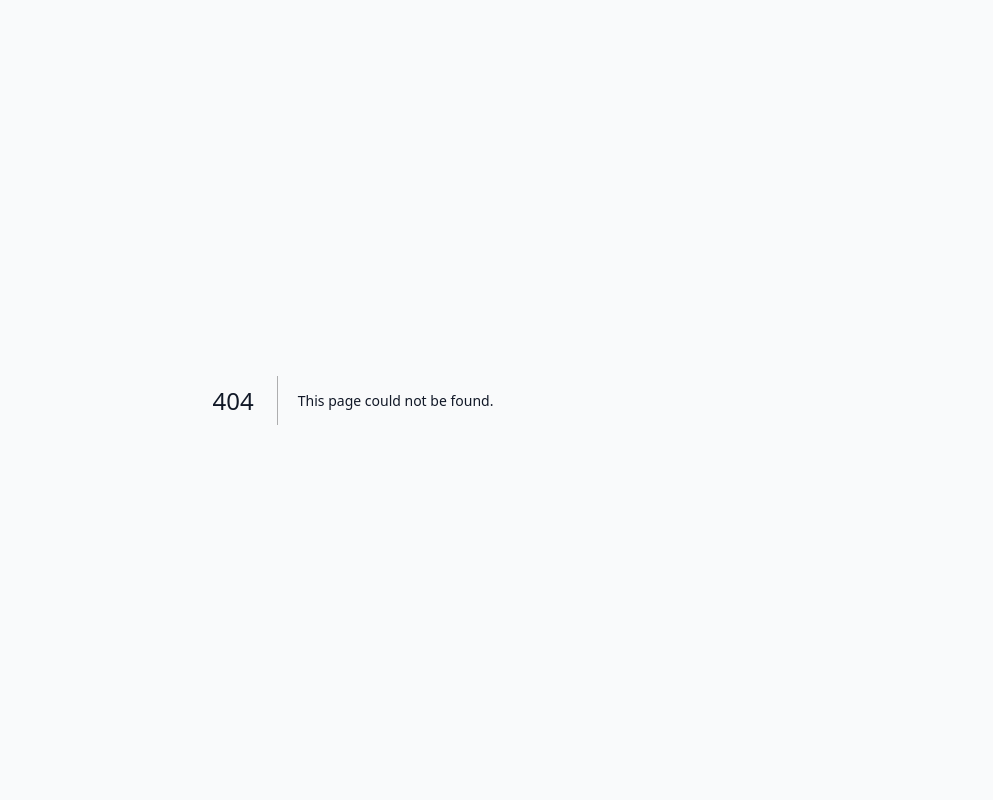
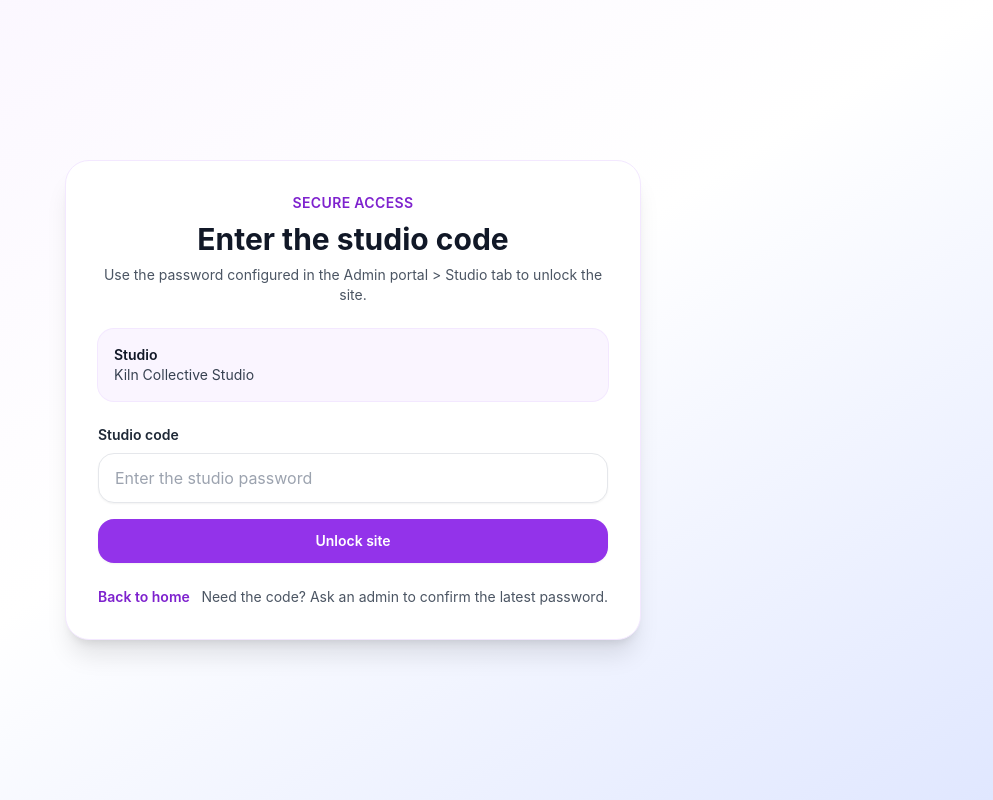
Before and after one commit to jdin9/KilnTracker, a Next.js app: page /access in a window 1280 px wide. Before the commit this address had no page. Shown: the whole page, without its empty margins (287-1280 px from the left). Built offline with nearby package versions, Linux system fonts and the light colour scheme.

Commit message:
Add studio access gate using studio password

```diff
--- /dev/null
+++ b/src/app/access/page.tsx
@@ -0,0 +1,92 @@
+"use client";
+
+import { FormEvent, useEffect, useState } from "react";
+import Link from "next/link";
+import { useRouter, useSearchParams } from "next/navigation";
+
+import { getClientStudioDetails, getClientStudioPassword, setSiteAccessCookie } from "@/lib/studioStorage";
+
+export default function AccessPage() {
+  const router = useRouter();
+  const searchParams = useSearchParams();
+  const [code, setCode] = useState("");
+  const [error, setError] = useState<string | null>(null);
+  const [studioName, setStudioName] = useState(getClientStudioDetails().name);
+  const [expectedCode, setExpectedCode] = useState(getClientStudioPassword());
+
+  useEffect(() => {
+    const studioDetails = getClientStudioDetails();
+    setStudioName(studioDetails.name);
+    setExpectedCode(getClientStudioPassword());
+  }, []);
+
+  const handleSubmit = (event: FormEvent<HTMLFormElement>) => {
+    event.preventDefault();
+    setError(null);
+
+    if (code.trim() === expectedCode) {
+      setSiteAccessCookie(expectedCode);
+      const redirectPath = searchParams?.get("redirect") ?? "/";
+      router.push(redirectPath || "/");
+      return;
+    }
+
+    setError("That code doesn't match the studio password. Please try again.");
+  };
+
+  return (
+    <main className="flex min-h-screen items-center justify-center bg-gradient-to-br from-purple-50 via-white to-indigo-100 px-6 py-10">
+      <div className="w-full max-w-xl space-y-6 rounded-3xl border border-purple-100 bg-white p-8 shadow-xl">
+        <div className="space-y-2 text-center">
+          <p className="text-sm font-semibold uppercase tracking-wide text-purple-700">Secure Access</p>
+          <h1 className="text-3xl font-bold text-gray-900">Enter the studio code</h1>
+          <p className="text-sm text-gray-600">
+            Use the password configured in the Admin portal &gt; Studio tab to unlock the site.
+          </p>
+        </div>
+
+        <div className="rounded-2xl bg-purple-50 p-4 text-sm text-gray-700 ring-1 ring-purple-100">
+          <p className="font-semibold text-gray-900">Studio</p>
+          <p className="text-gray-700">{studioName}</p>
+        </div>
+
+        {error && (
+          <div className="rounded-2xl border border-red-100 bg-red-50 px-4 py-3 text-sm text-red-700">{error}</div>
+        )}
+
+        <form className="space-y-4" onSubmit={handleSubmit}>
+          <div className="space-y-2">
+            <label htmlFor="studio-code" className="block text-sm font-semibold text-gray-800">
+              Studio code
+            </label>
+            <input
+              id="studio-code"
+              name="studio-code"
+              type="password"
+              value={code}
+              onChange={(event) => setCode(event.target.value)}
+              required
+              className="w-full rounded-2xl border border-gray-200 bg-white px-4 py-3 text-gray-900 shadow-sm transition focus:border-purple-400 focus:outline-none focus:ring-2 focus:ring-purple-100"
+              placeholder="Enter the studio password"
+              autoComplete="current-password"
+            />
+          </div>
+
+          <button
+            type="submit"
+            className="w-full rounded-2xl bg-purple-600 px-4 py-3 text-sm font-semibold text-white shadow-sm transition hover:bg-purple-700"
+          >
+            Unlock site
+          </button>
+        </form>
+
+        <div className="flex items-center justify-between text-sm text-gray-600">
+          <Link href="/" className="font-semibold text-purple-700 hover:text-purple-800">
+            Back to home
+          </Link>
+          <span>Need the code? Ask an admin to confirm the latest password.</span>
+        </div>
+      </div>
+    </main>
+  );
+}
--- a/src/app/admin/AdminDashboard.tsx
+++ b/src/app/admin/AdminDashboard.tsx
@@ -8,8 +8,8 @@
 import { coneChart } from "@/lib/coneReference";
 import { ClayBody, initialClayBodies } from "@/lib/clayBodies";
 import { StudioColor, initialStudioColors } from "@/lib/studioColors";
+import { DEFAULT_STUDIO, ensureStudioPasswordCookie, getClientStudioDetails, persistStudioDetails } from "@/lib/studioStorage";
 import { User, initialUsers } from "@/lib/users";
-import { initialStudios } from "@/lib/studios";
 
 type Tab = {
   id: string;
@@ -56,7 +56,7 @@
 
 export default function AdminDashboard({ currentUser }: { currentUser: SessionUser }) {
   const [activeTab, setActiveTab] = useState<string>("users");
-  const [studioDetails, setStudioDetails] = useState(initialStudios[0]);
+  const [studioDetails, setStudioDetails] = useState(DEFAULT_STUDIO);
   const [studioForm, setStudioForm] = useState(studioDetails);
   const [users, setUsers] = useState<User[]>(initialUsers);
   const [kilns, setKilns] = useState<Kiln[]>(initialKilns);
@@ -75,6 +75,13 @@
   });
   const [clayBodies, setClayBodies] = useState<ClayBody[]>(initialClayBodies);
   const [clayBodyForm, setClayBodyForm] = useState<string>("");
+
+  useEffect(() => {
+    const storedStudio = getClientStudioDetails();
+    setStudioDetails(storedStudio);
+    setStudioForm(storedStudio);
+    ensureStudioPasswordCookie(storedStudio.password);
+  }, []);
 
   useEffect(() => {
     if (typeof window === "undefined") return;
@@ -266,7 +273,9 @@
             onSubmit={(event: FormEvent<HTMLFormElement>) => {
               event.preventDefault();
               if (!studioForm.name.trim() || !studioForm.password.trim()) return;
-              setStudioDetails(studioForm);
+              const updatedStudio = { ...studioForm };
+              setStudioDetails(updatedStudio);
+              persistStudioDetails(updatedStudio);
             }}
           >
             <div className="space-y-1">
--- a/src/app/auth/page.tsx
+++ b/src/app/auth/page.tsx
@@ -3,7 +3,7 @@
 import { FormEvent, useMemo, useState } from "react";
 import Link from "next/link";
 
-import { initialStudios } from "@/lib/studios";
+import { DEFAULT_STUDIO, getClientStudioDetails, getClientStudioPassword } from "@/lib/studioStorage";
 
 type Account = {
   id: number;
@@ -23,7 +23,7 @@
     lastName: "Rivera",
     nickname: "Jamie",
     password: "wheelThrow123",
-    studioName: initialStudios[0].name,
+    studioName: DEFAULT_STUDIO.name,
   },
   {
     id: 2,
@@ -32,7 +32,7 @@
     lastName: "Shaw",
     nickname: "Tay",
     password: "glazeGuard!",
-    studioName: initialStudios[0].name,
+    studioName: DEFAULT_STUDIO.name,
   },
 ];
 
@@ -52,7 +52,7 @@
   const [message, setMessage] = useState<string | null>(null);
   const [error, setError] = useState<string | null>(null);
 
-  const studioOptions = useMemo(() => initialStudios.map((studio) => studio.name), []);
+  const studioOptions = useMemo(() => [getClientStudioDetails().name], []);
 
   const handleLogin = (event: FormEvent<HTMLFormElement>) => {
     event.preventDefault();
@@ -89,13 +89,13 @@
       return;
     }
 
-    const studioMatch = initialStudios.find(
-      (studio) =>
-        studio.name.trim().toLowerCase() === signupForm.studioName.trim().toLowerCase() &&
-        studio.password === signupForm.studioPassword
-    );
+    const studioMatch = getClientStudioDetails();
 
-    if (!studioMatch) {
+    const nameMatches =
+      studioMatch.name.trim().toLowerCase() === signupForm.studioName.trim().toLowerCase();
+    const passwordMatches = getClientStudioPassword() === signupForm.studioPassword;
+
+    if (!nameMatches || !passwordMatches) {
       setError("Studio credentials didn't match. Reach out to your admin for the correct details.");
       return;
     }
--- /dev/null
+++ b/src/lib/studioStorage.ts
@@ -0,0 +1,69 @@
+import { initialStudios, type Studio } from "./studios";
+
+export const STUDIO_STORAGE_KEY = "kiln-studio-details";
+export const STUDIO_PASSWORD_COOKIE = "studio-password";
+export const SITE_ACCESS_COOKIE = "studio-access-granted";
+export const DEFAULT_STUDIO = initialStudios[0];
+export const DEFAULT_STUDIO_PASSWORD = DEFAULT_STUDIO.password;
+
+function readCookie(name: string) {
+  if (typeof document === "undefined") return null;
+  const match = document.cookie
+    .split(";")
+    .map((part) => part.trim())
+    .find((part) => part.startsWith(`${name}=`));
+
+  if (!match) return null;
+  return decodeURIComponent(match.split("=")[1] ?? "");
+}
+
+export function readStudioDetailsFromStorage(): Studio | null {
+  if (typeof window === "undefined") return null;
+
+  try {
+    const stored = window.localStorage.getItem(STUDIO_STORAGE_KEY);
+    if (!stored) return null;
+
+    const parsed = JSON.parse(stored) as Studio;
+    if (typeof parsed?.name === "string" && typeof parsed?.password === "string") {
+      return parsed;
+    }
+
+    return null;
+  } catch (error) {
+    console.error("Failed to parse stored studio details", error);
+    return null;
+  }
+}
+
+export function ensureStudioPasswordCookie(password?: string) {
+  if (typeof document === "undefined") return;
+  const value = password ?? DEFAULT_STUDIO_PASSWORD;
+  document.cookie = `${STUDIO_PASSWORD_COOKIE}=${encodeURIComponent(value)}; path=/`;
+}
+
+export function persistStudioDetails(details: Studio) {
+  if (typeof window === "undefined") return;
+  window.localStorage.setItem(STUDIO_STORAGE_KEY, JSON.stringify(details));
+  ensureStudioPasswordCookie(details.password);
+}
+
+export function getClientStudioDetails(): Studio {
+  if (typeof window === "undefined") return DEFAULT_STUDIO;
+  return readStudioDetailsFromStorage() ?? DEFAULT_STUDIO;
+}
+
+export function getClientStudioPassword(): string {
+  const cookieValue = readCookie(STUDIO_PASSWORD_COOKIE);
+  if (cookieValue) return cookieValue;
+
+  const stored = readStudioDetailsFromStorage();
+  if (stored?.password) return stored.password;
+
+  return DEFAULT_STUDIO_PASSWORD;
+}
+
+export function setSiteAccessCookie(code: string) {
+  if (typeof document === "undefined") return;
+  document.cookie = `${SITE_ACCESS_COOKIE}=${encodeURIComponent(code)}; path=/`;
+}
```
Also changed, not shown: middleware.ts (added, +26 -0 lines).
